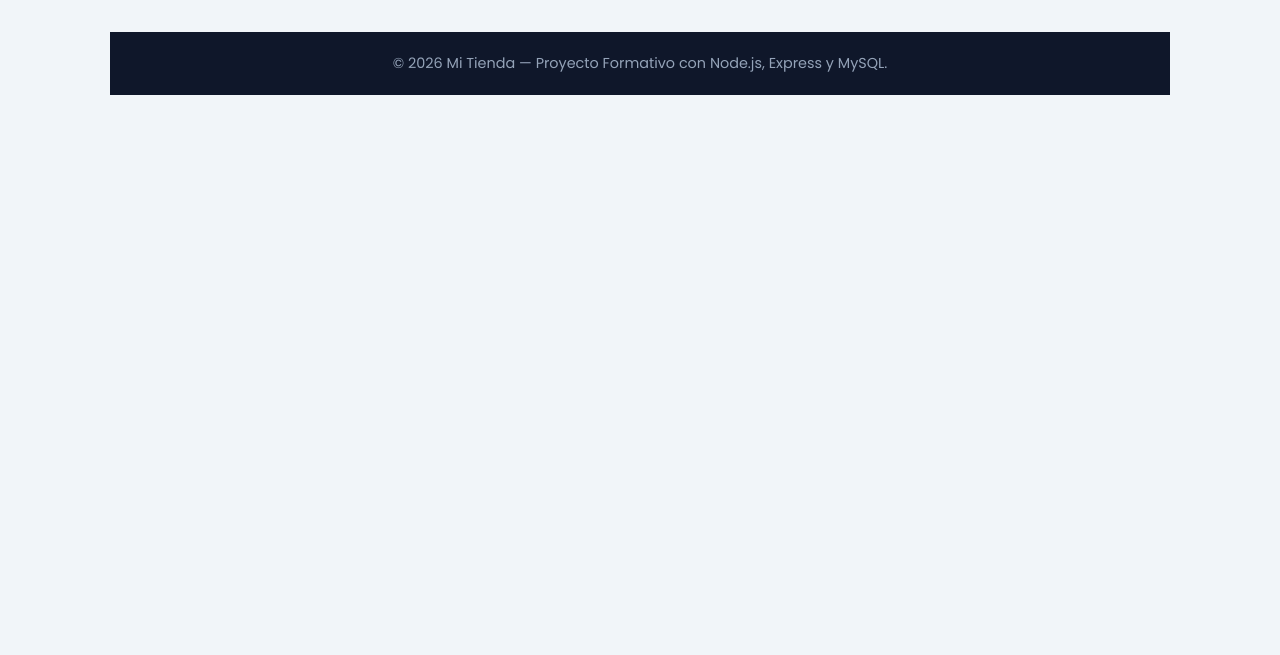
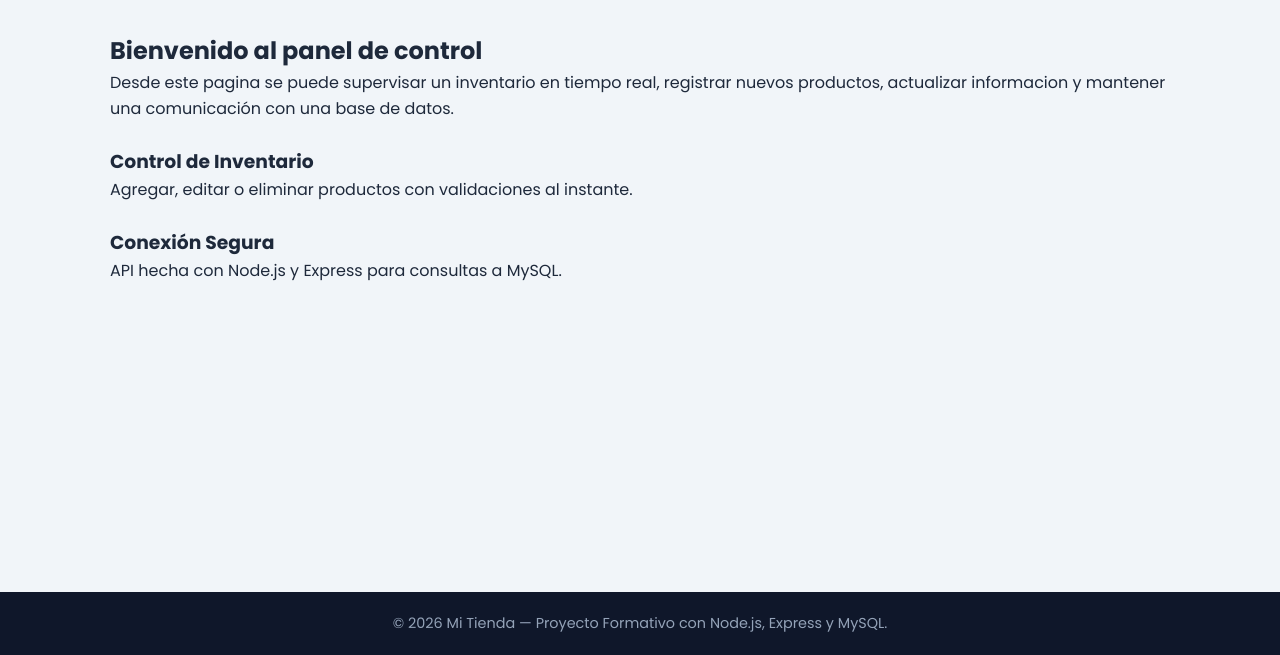
Before and after one commit to julianyesidep/proyecto_bd, a website: page FRONTEND/index.html in a window 1280 px wide. Shown: the part 145-800 px from the top of the page. Drawn offline with Linux system fonts and the light colour scheme.

Commit message:
Arreglar Pagina de Inicio

```diff
--- a/FRONTEND/index.html
+++ b/FRONTEND/index.html
@@ -33,8 +33,41 @@
         <main class="contenedor" id="inicio">
             <div class="encabezado-principal">
                 <h1>Sistema de Gestión de Productos</h1>
-                <p>Servicio de administracion panel de control conectado a MySQL y Express</p>
+                <p>
+                    Servicio de administración, panel de control conectado a
+                    MySQL y Express.
+                </p>
             </div>
+
+            <!-- Sección de información complementaria -->
+            <section class="info-sistema">
+                <h2>Bienvenido al panel de control</h2>
+                <p>
+                    Desde este pagina se puede supervisar un inventario en
+                    tiempo real, registrar nuevos productos, actualizar
+                    informacion y mantener una comunicación con una base de
+                    datos.
+                </p>
+                <br />
+                <div class="caracteristicas-grid">
+                    <div class="tarjeta-caracteristica">
+                        <h3>Control de Inventario</h3>
+                        <p>
+                            Agregar, editar o eliminar productos con
+                            validaciones al instante.
+                        </p>
+                    </div>
+                    <br />
+                    <div class="tarjeta-caracteristica">
+                        <h3>Conexión Segura</h3>
+                        <p>
+                            API hecha con Node.js y Express para consultas a
+                            MySQL.
+                        </p>
+                    </div>
+                </div>
+            </section>
+        </main>
 
         <!-- ===== PIE DE PÁGINA (FOOTER) ===== -->
         <footer class="footer">
```
